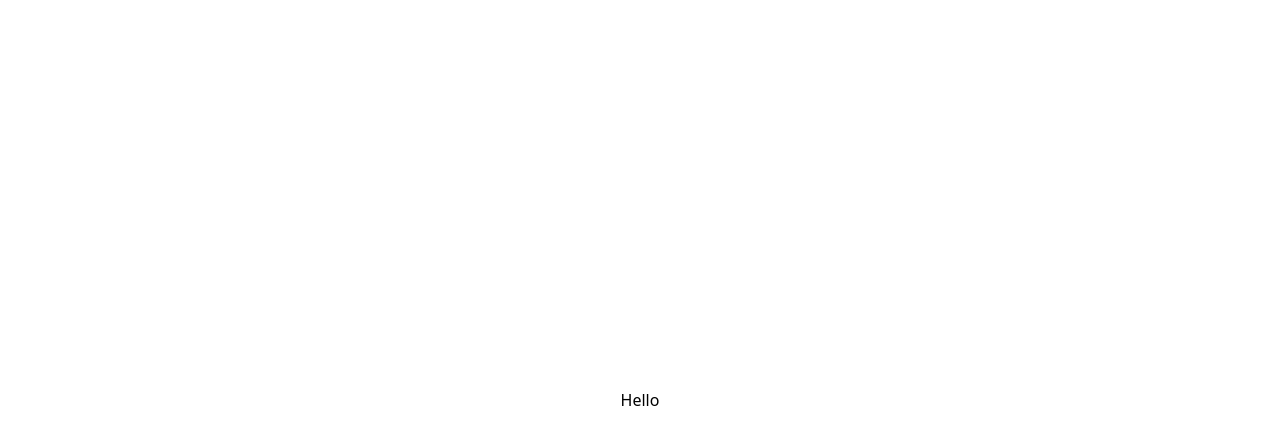
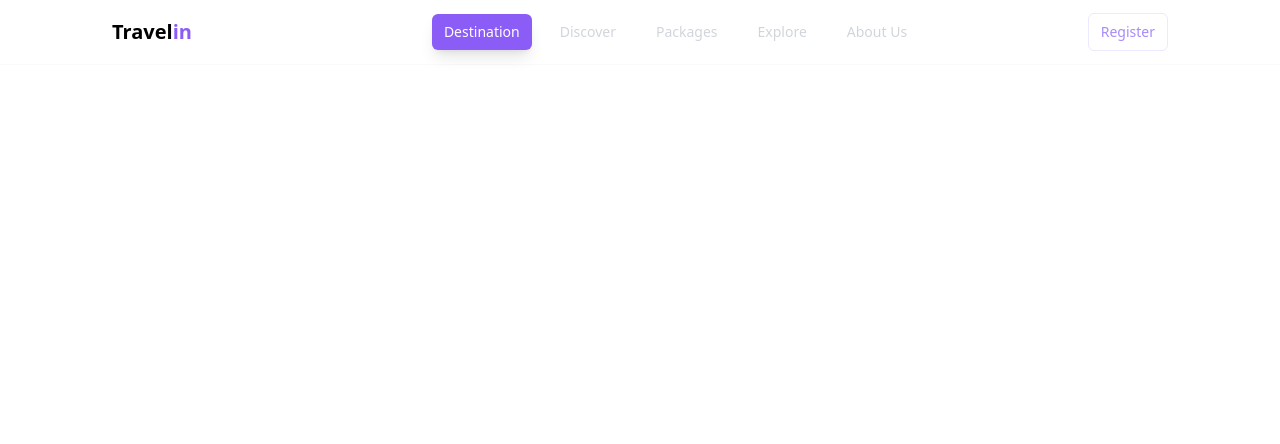
Before and after one commit to earth1168/Travel-Landing-Page, a Next.js app: page / in a window 1280 px wide. Shown: the top 444 px of the page. Built offline with nearby package versions, Linux system fonts and the light colour scheme.

Commit message:
Add Navbar

```diff
--- /dev/null
+++ b/components/Navbar.tsx
@@ -0,0 +1,92 @@
+import { Disclosure } from '@headlessui/react'
+import { MenuIcon, XIcon } from '@heroicons/react/outline'
+
+const navigation = [
+  { name: 'Destination', href: '#', current: true },
+  { name: 'Discover', href: '#', current: false },
+  { name: 'Packages', href: '#', current: false },
+  { name: 'Explore', href: '#', current: false },
+  { name: 'About Us', href: '#', current: false },
+]
+
+function classNames(...classes: string[]) {
+  return classes.filter(Boolean).join(' ')
+}
+
+export default function Navbar() {
+  return (
+    <Disclosure as="nav" className="bg-white">
+      {({ open }) => (
+        <>
+          <div className="min-w-7xl mx-auto border-b border-gray-50 bg-white px-2 sm:px-6 lg:px-8">
+            <div className="relative mx-0 flex h-16 items-center justify-between md:mx-20">
+              <div className="absolute inset-y-0 left-0 flex items-center sm:hidden">
+                {/* Mobile menu button*/}
+                <Disclosure.Button className="inline-flex items-center justify-center rounded-md p-2 text-gray-400 hover:bg-violet-700 hover:text-white focus:outline-none focus:ring-2 focus:ring-inset focus:ring-white">
+                  <span className="sr-only">Open main menu</span>
+                  {open ? (
+                    <XIcon className="block h-6 w-6" aria-hidden="true" />
+                  ) : (
+                    <MenuIcon className="block h-6 w-6" aria-hidden="true" />
+                  )}
+                </Disclosure.Button>
+              </div>
+              <div className="flex flex-1 items-center justify-center sm:items-stretch sm:justify-start">
+                <div className="flex flex-shrink-0 items-center ">
+                  <h1 className="cursor-pointer text-xl font-semibold ">
+                    Travel<span className="text-violet-500">in</span>
+                  </h1>
+                </div>
+                <div className="hidden sm:ml-6 sm:block md:ml-60">
+                  <div className="flex space-x-4">
+                    {navigation.map((item) => (
+                      <a
+                        key={item.name}
+                        href={item.href}
+                        className={classNames(
+                          item.current
+                            ? 'bg-violet-500 text-white shadow-lg'
+                            : 'text-gray-300 hover:bg-violet-500 hover:text-white hover:shadow-lg',
+                          'rounded-md px-3 py-2 text-sm font-medium'
+                        )}
+                        aria-current={item.current ? 'page' : undefined}
+                      >
+                        {item.name}
+                      </a>
+                    ))}
+                  </div>
+                </div>
+              </div>
+              <div className="absolute inset-y-0 right-0 flex items-center pr-2 sm:static sm:inset-auto sm:ml-6 sm:pr-0">
+                <button className="rounded-md border border-violet-100 px-3 py-2 text-sm font-medium text-violet-400 hover:bg-violet-500 hover:text-white  hover:shadow-lg">
+                  Register
+                </button>
+              </div>
+            </div>
+          </div>
+
+          <Disclosure.Panel className="sm:hidden">
+            <div className="space-y-1 px-2 pt-2 pb-3">
+              {navigation.map((item) => (
+                <Disclosure.Button
+                  key={item.name}
+                  as="a"
+                  href={item.href}
+                  className={classNames(
+                    item.current
+                      ? 'bg-violet-500 text-white shadow-lg'
+                      : 'text-gray-300 hover:bg-violet-500 hover:text-white hover:shadow-lg',
+                    'block rounded-md px-3 py-2 text-base font-medium'
+                  )}
+                  aria-current={item.current ? 'page' : undefined}
+                >
+                  {item.name}
+                </Disclosure.Button>
+              ))}
+            </div>
+          </Disclosure.Panel>
+        </>
+      )}
+    </Disclosure>
+  )
+}
--- a/package.json
+++ b/package.json
@@ -7,6 +7,7 @@
   },
   "dependencies": {
     "@headlessui/react": "^1.6.6",
+    "@heroicons/react": "^1.0.6",
     "next": "latest",
     "react": "18.1.0",
     "react-dom": "18.1.0",
--- a/pages/index.tsx
+++ b/pages/index.tsx
@@ -1,15 +1,16 @@
 import type { NextPage } from "next";
 import Head from "next/head";
 import Image from "next/image";
+import Navbar from "../components/Navbar";
 
 const Home: NextPage = () => {
   return (
-    <div className="flex min-h-screen flex-col items-center justify-center py-2">
+    <div>
       <Head>
         <title>Create Next App</title>
         <link rel="icon" href="/favicon.ico" />
       </Head>
-      <h1>Hello</h1>
+      <Navbar />
     </div>
   );
 };
```
Also changed, not shown: 1 other file (tests, documents, lock files or other folders).
